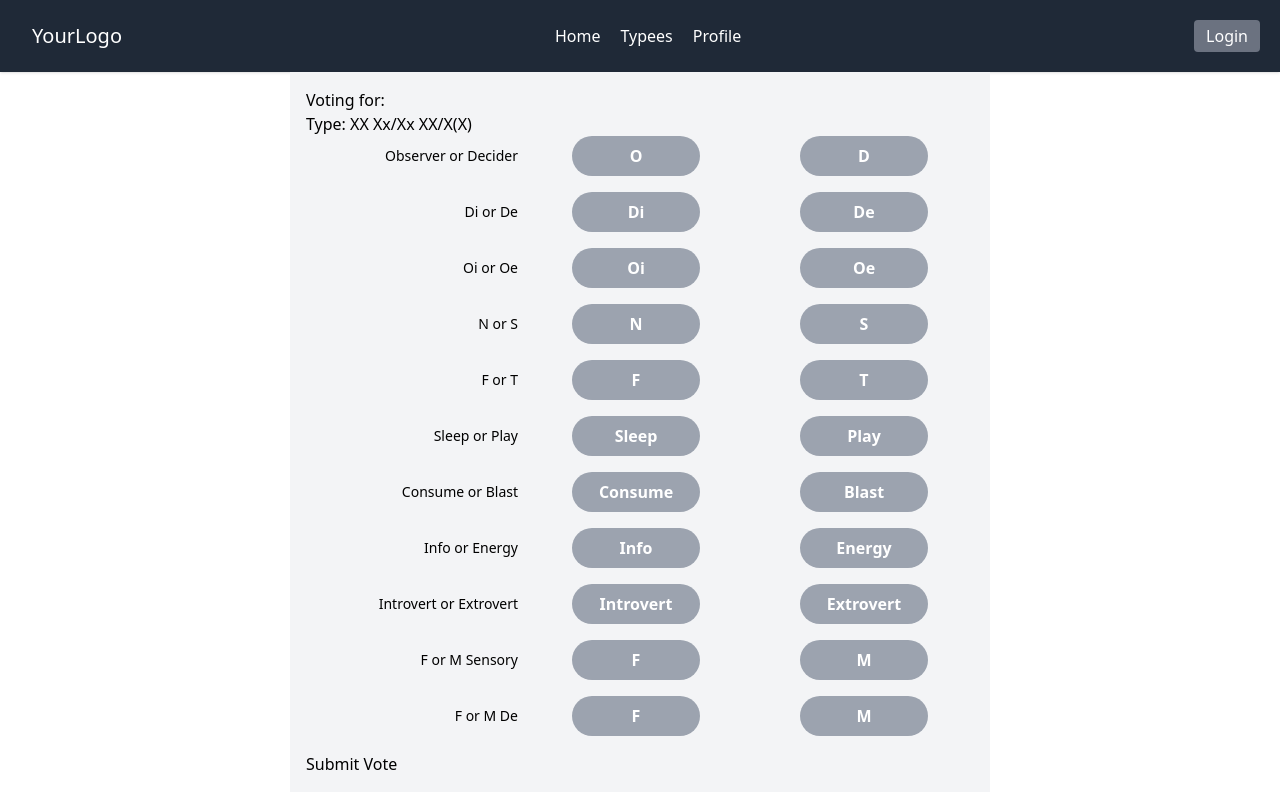
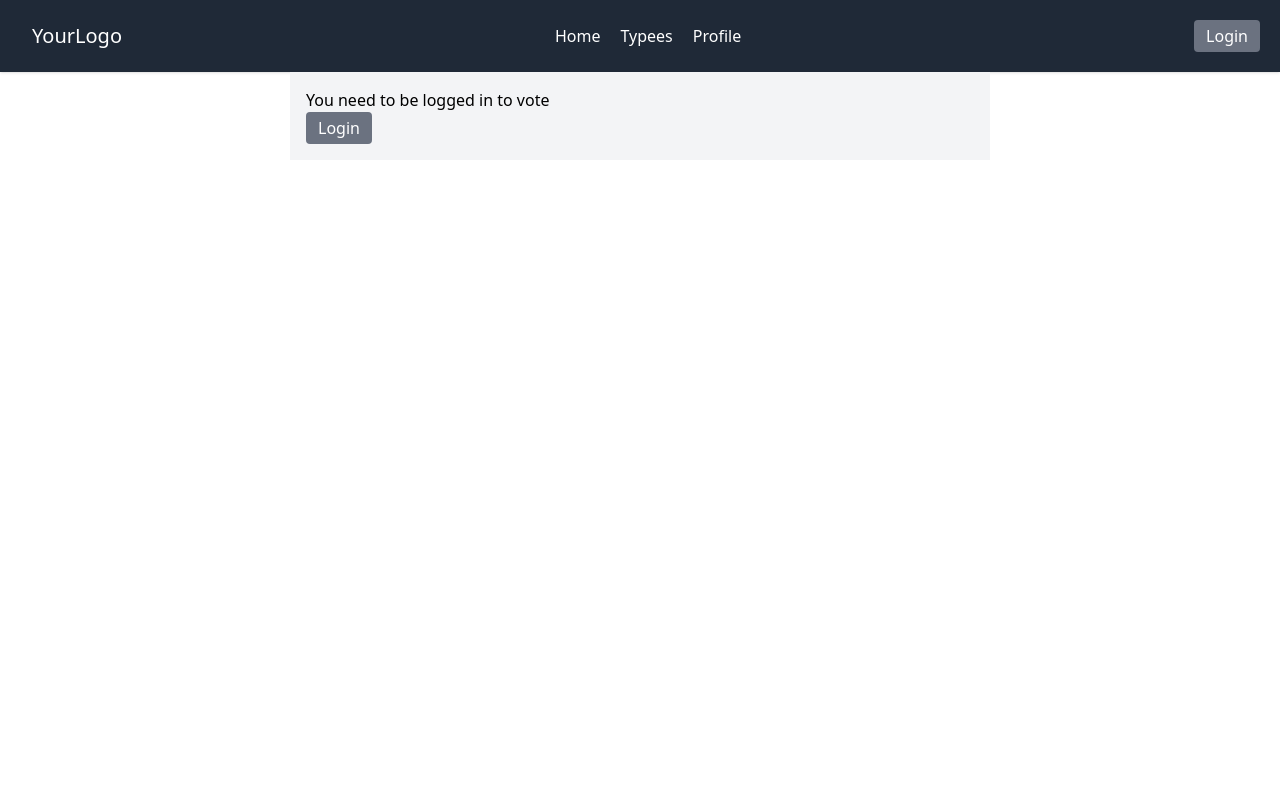
Before and after one commit to augustbonds/opsdb.lol, a Next.js app: page /typees/1/vote in a window 1280 px wide. Built offline with nearby package versions, Linux system fonts and the light colour scheme; no server answers; the database is empty.

Commit message:
Auth protect voting page

```diff
--- a/app/typees/[typeeId]/vote/page.tsx
+++ b/app/typees/[typeeId]/vote/page.tsx
@@ -4,8 +4,27 @@ import React, { useCallback, useEffect, useState } from "react";
 import { Vote, computeTypeString } from "./typeCalculator";
 import VoteForm from "./voteForm";
 import Link from "next/link";
+import { useUser } from "@auth0/nextjs-auth0/client";
 
 const VotePage = ({ params }: { params: { typeeId: string } }) => {
+  const { user, error, isLoading } = useUser();
+  if (isLoading) {
+    return <p>Loading...</p>;
+  }
+
+  if (!user) {
+    return (
+      <div>
+        <p>You need to be logged in to vote</p>
+        <Link href="/api/auth/login">
+          <button className="inline-flex items-center text-white bg-gray-500 border-0 py-1 px-3 focus:outline-none hover:bg-gray-700 rounded text-base mt-4 md:mt-0">
+            Login
+          </button>
+        </Link>
+      </div>
+    );
+  }
+
   const typeeId = params.typeeId;
   const [vote, setVoteData] = useState<Vote>({
     observerOrDecider: "",
```
Also changed, not shown: 1 other file (tests, documents, lock files or other folders).
